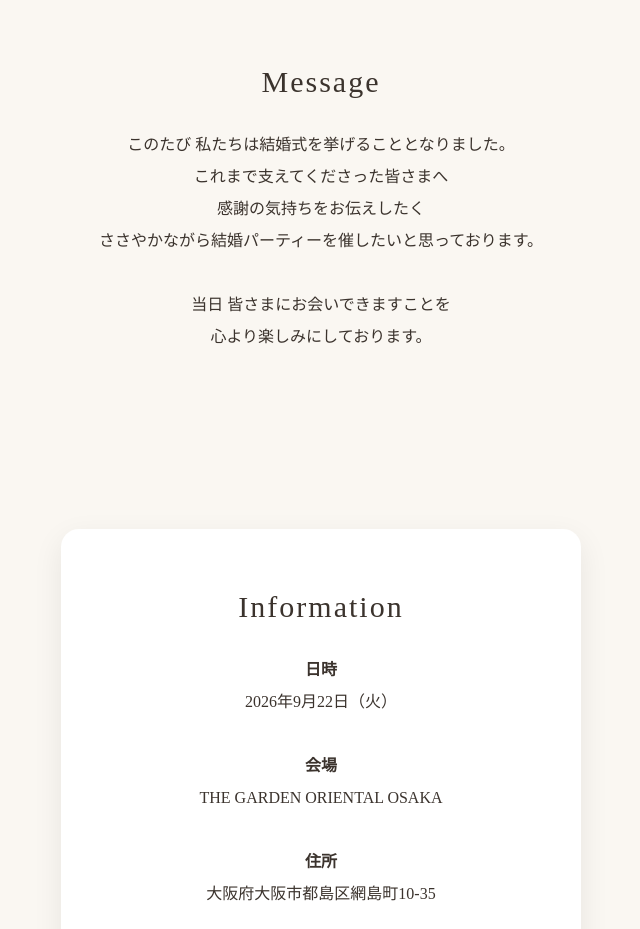
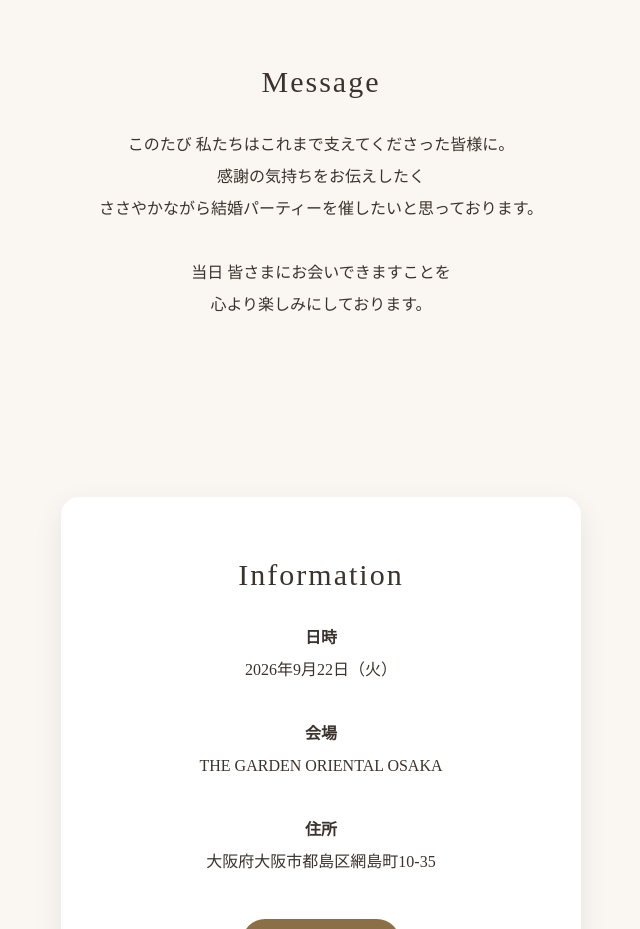
Before and after one commit to sphinxmodelat2015h/wedding-invitation, a plain HTML site: page index.html in a window 1280 px wide. Shown: the part 840-1769 px from the top of the page, without its empty margins (319-959 px from the left). Drawn offline with Linux system fonts and the light colour scheme.

Commit message:
Update wedding announcement message in index.html

```diff
--- a/index.html
+++ b/index.html
@@ -45,8 +45,8 @@ h2{font-size:30px;margin-bottom:30px;font-weight:normal;letter-spacing:2px}
 <section class="message">
   <h2>Message</h2>
   <p>
-    このたび 私たちは結婚式を挙げることとなりました。<br>
-    これまで支えてくださった皆さまへ<br>
+    このたび 私たちはこれまで支えてくださった皆様に。<br>
+
     感謝の気持ちをお伝えしたく<br>
     ささやかながら結婚パーティーを催したいと思っております。<br><br>
     当日 皆さまにお会いできますことを<br>
```
